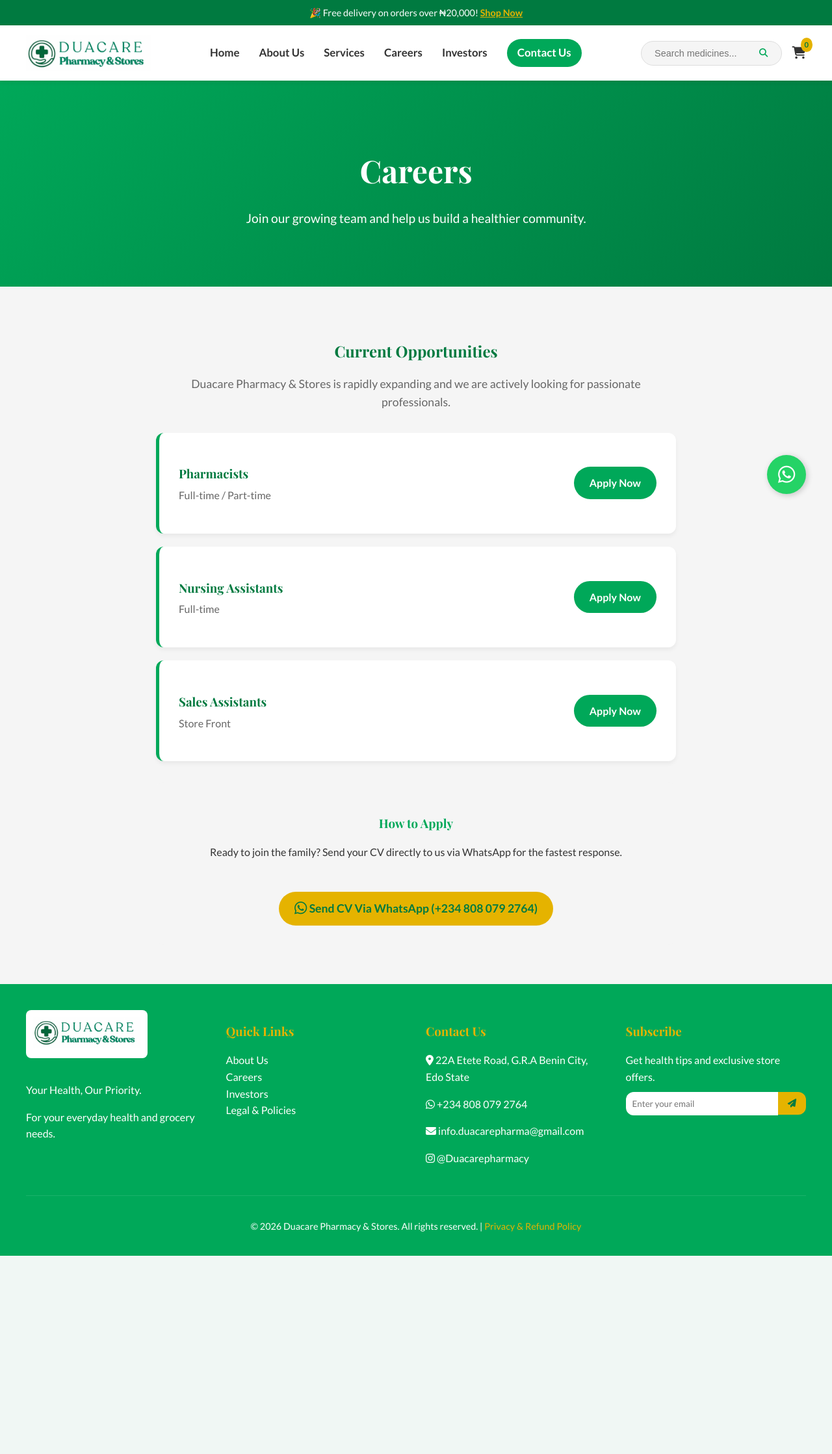
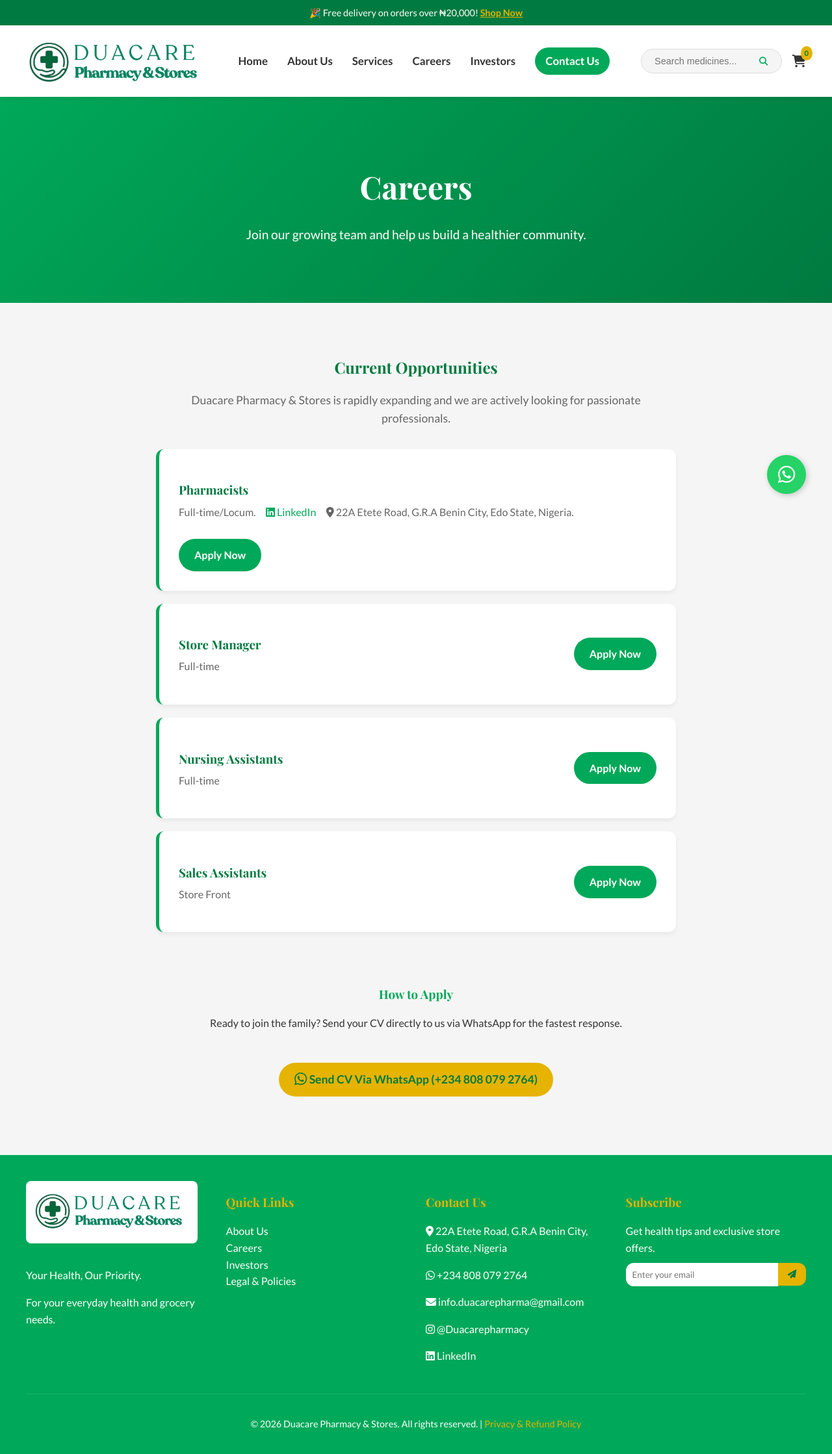
Before and after one commit to potecc/duacare-pharmacy, a Flask app: page /careers in a window 1280 px wide. Shown: the whole page at 65% size. Before the commit the page ends 1932 px from the top, so only its background shows below. Run offline with Flask 3, Linux system fonts and the light colour scheme.

Commit message:
Enhance logo size, add Store Manager and update formatting

```diff
--- a/pkg/templates/base.html
+++ b/pkg/templates/base.html
@@ -53,7 +53,7 @@
             <a href="{{ url_for('home') }}" class="navbar-brand"
                 style="display: flex; align-items: center; gap: 12px; text-decoration: none;">
                 <img src="{{ url_for('static', filename='images/new_logo.png.png') }}" alt="Duacare Pharmacy & Stores"
-                    style="height: 55px; width: auto; object-fit: contain;">
+                    style="height: 80px; width: auto; object-fit: contain;">
             </a>
 
             <div class="navbar-toggle">
@@ -102,7 +102,7 @@
                     <div
                         style="display: flex; align-items: center; margin-bottom: 20px; background-color: var(--duacare-white); border-radius: 8px; padding: 10px; display: inline-block;">
                         <img src="{{ url_for('static', filename='images/new_logo.png.png') }}"
-                            alt="Duacare Pharmacy & Stores" style="height: 48px; width: auto; object-fit: contain;">
+                            alt="Duacare Pharmacy & Stores" style="height: 70px; width: auto; object-fit: contain;">
                     </div>
                     <p>Your Health, Our Priority.</p>
                     <p>For your everyday health and grocery needs.</p>
@@ -119,12 +119,15 @@
                 <div class="footer-contact">
                     <h3>Contact Us</h3>
                     <p style="margin-bottom: 5px;"><i class="fa-solid fa-location-dot"></i> 22A Etete Road, G.R.A Benin
-                        City, Edo State</p>
+                        City, Edo State, Nigeria</p>
                     <p style="margin-bottom: 5px;"><i class="fa-brands fa-whatsapp"></i> +234 808 079 2764</p>
                     <p style="margin-bottom: 5px;"><i class="fa-solid fa-envelope"></i> info.duacarepharma@gmail.com</p>
                     <p style="margin-bottom: 5px;"><i class="fa-brands fa-instagram"></i> <a
                             href="https://www.instagram.com/duacarepharmacy/" target="_blank"
                             style="color: inherit; text-decoration: none;">@Duacarepharmacy</a></p>
+                    <p style="margin-bottom: 5px;"><i class="fa-brands fa-linkedin"></i> <a
+                            href="https://www.linkedin.com/company/duacarepharmacy/" target="_blank"
+                            style="color: inherit; text-decoration: none;">LinkedIn</a></p>
                 </div>
                 <!-- Newsletter Signup -->
                 <div class="footer-newsletter">
--- a/pkg/templates/careers.html
+++ b/pkg/templates/careers.html
@@ -21,10 +21,28 @@
         <div style="display: flex; flex-direction: column; gap: 20px;">
             <!-- Role 1 -->
             <div class="card" style="border-left: 5px solid var(--duacare-green);">
+                <div style="display: flex; justify-content: space-between; align-items: flex-start; flex-wrap: wrap;">
+                    <div>
+                        <h3 style="margin-bottom: 5px; color: var(--duacare-dark-green);">Pharmacists</h3>
+                        <p style="margin-top: 0; color: var(--text-secondary); line-height: 1.8;">
+                            Full-time/Locum. &nbsp;&nbsp;&nbsp;
+                            <a href="https://www.linkedin.com/company/duacarepharmacy/" target="_blank"
+                                style="color: var(--duacare-green);"><i class="fa-brands fa-linkedin"></i> LinkedIn</a>
+                            &nbsp;&nbsp;&nbsp;
+                            <i class="fa-solid fa-location-dot"></i> 22A Etete Road, G.R.A Benin City, Edo State,
+                            Nigeria.
+                        </p>
+                    </div>
+                    <a href="https://wa.me/2348080792764" class="btn btn-primary" target="_blank"
+                        style="margin-top: 10px;">Apply Now</a>
+                </div>
+            </div>
+            <!-- Store Manager Role -->
+            <div class="card" style="border-left: 5px solid var(--duacare-green);">
                 <div style="display: flex; justify-content: space-between; align-items: center; flex-wrap: wrap;">
                     <div>
-                        <h3 style="margin-bottom: 5px; color: var(--duacare-dark-green);">Pharmacists</h3>
-                        <p style="margin-top: 0; color: var(--text-secondary);">Full-time / Part-time</p>
+                        <h3 style="margin-bottom: 5px; color: var(--duacare-dark-green);">Store Manager</h3>
+                        <p style="margin-top: 0; color: var(--text-secondary);">Full-time</p>
                     </div>
                     <a href="https://wa.me/2348080792764" class="btn btn-primary" target="_blank">Apply Now</a>
                 </div>
--- a/pkg/templates/contact.html
+++ b/pkg/templates/contact.html
@@ -19,7 +19,8 @@
                 <div style="margin-bottom: 20px;">
                     <h4 style="margin-bottom: 5px;"><i class="fa-solid fa-location-dot"
                             style="color: var(--duacare-green); width: 25px;"></i> Visit Us</h4>
-                    <p style="margin-top: 0; padding-left: 25px;">22A Etete Road,<br>G.R.A Benin City</p>
+                    <p style="margin-top: 0; padding-left: 25px;">22A Etete Road,<br>G.R.A Benin City,<br>Edo State,
+                        Nigeria.</p>
                 </div>
 
                 <div style="margin-bottom: 20px;">
```
